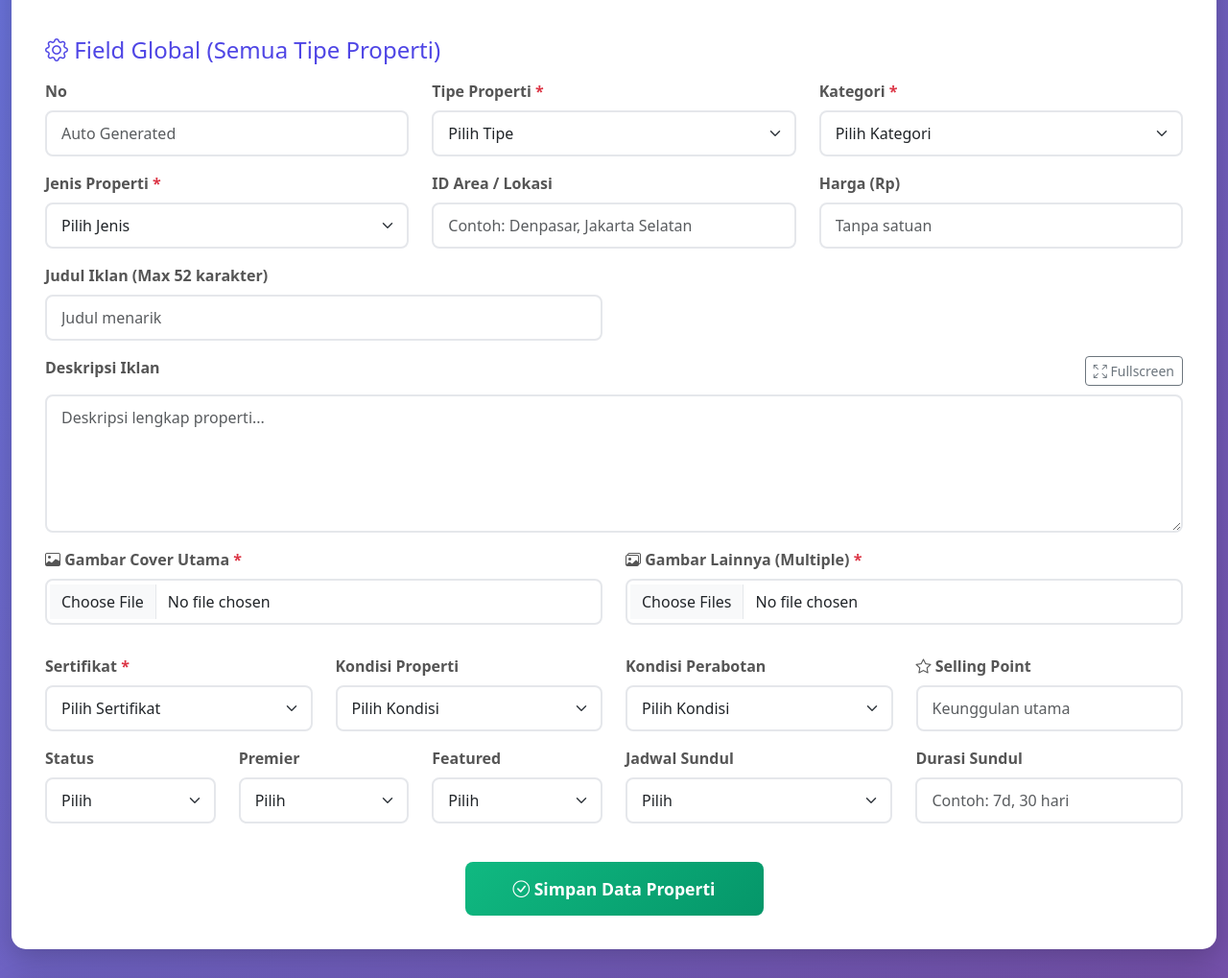
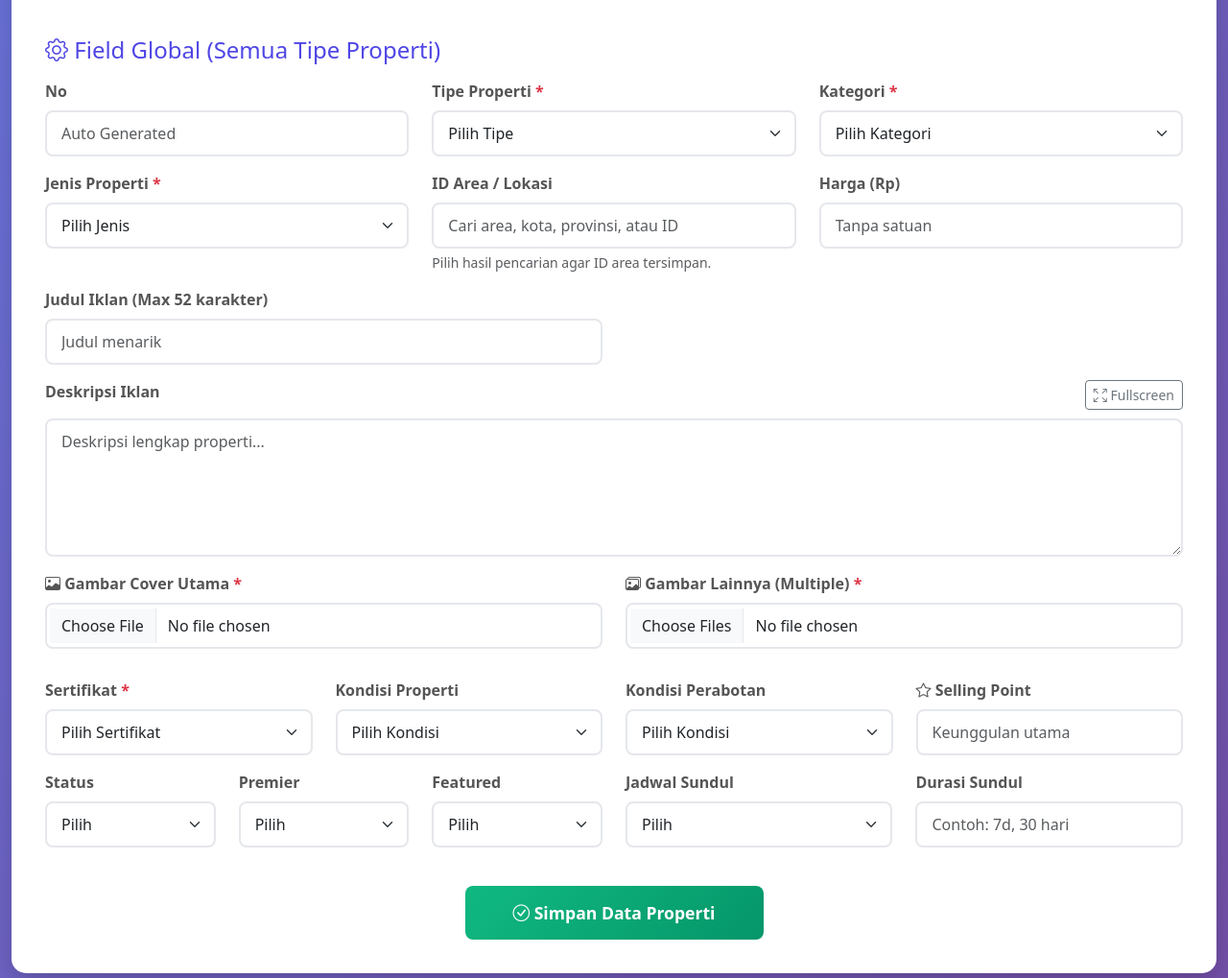
Before and after one commit to muhammadsampaga/bulk-upload-listing, a Flask app: page / in a window 1280 px wide. Shown: the part 810-1829 px from the top of the page at 96% size. Run offline with Flask 3, Linux system fonts and the light colour scheme; parts of the project's set-up code (start-up, migrations or seed data) failed here and were passed over; some libraries are stand-ins or nearby versions.

Commit message:
Add searchable canonical area IDs

```diff
--- a/app.py
+++ b/app.py
@@ -7,6 +7,7 @@ import zipfile
 import shutil
 import json
 import secrets
+import re
 from openai import OpenAI
 from datetime import datetime
 
@@ -41,9 +42,74 @@ app.jinja_env.filters['format_harga'] = format_harga
 
 UPLOAD_FOLDER = 'uploads'
 EXCEL_FILE = os.path.join(UPLOAD_FOLDER, 'mass_upload_template.xlsx')
+AREA_FILE = os.path.join(os.path.dirname(os.path.abspath(__file__)), 'data', 'areas.xlsx')
 ALLOWED_EXTENSIONS = {'png', 'jpg', 'jpeg', 'gif'}
 
 os.makedirs(UPLOAD_FOLDER, exist_ok=True)
+
+def normalize_area_text(value):
+    """Normalize user/AI location text for deterministic matching."""
+    return ' '.join(re.sub(r'[^\w]+', ' ', str(value or '').casefold()).split())
+
+def normalize_admin_text(value):
+    return re.sub(r'^(kota|kabupaten|kab|provinsi|prov)\s+', '', normalize_area_text(value))
+
+def normalize_area_id(value):
+    """Keep numeric Excel IDs stable (for example 449.0 -> 449)."""
+    text = str(value or '').strip()
+    return text[:-2] if text.endswith('.0') and text[:-2].isdigit() else text
+
+def load_areas():
+    """Load the canonical area catalog once at process startup."""
+    workbook = load_workbook(AREA_FILE, read_only=True, data_only=True)
+    worksheet = workbook.active
+    areas = []
+    for province, city, area_id, name in worksheet.iter_rows(min_row=2, values_only=True):
+        if area_id is None or not name:
+            continue
+        area = {
+            'id': normalize_area_id(area_id),
+            'name': str(name).strip(),
+            'city': str(city or '').strip(),
+            'province': str(province or '').strip(),
+        }
+        area['label'] = f"{area['name']}, {area['city']}, {area['province']} — ID {area['id']}"
+        area['_search'] = normalize_area_text(f"{area['id']} {area['name']} {area['city']} {area['province']}")
+        areas.append(area)
+    workbook.close()
+    return areas
+
+AREAS = load_areas()
+AREAS_BY_ID = {area['id']: area for area in AREAS}
+AREAS_BY_NAME = {}
+for area in AREAS:
+    AREAS_BY_NAME.setdefault(normalize_area_text(area['name']), []).append(area)
+
+def public_area(area):
+    return {key: area[key] for key in ('id', 'name', 'city', 'province', 'label')}
+
+def resolve_area(area_name='', city='', province=''):
+    """Resolve an ID or unique area/city/province combination without guessing."""
+    area_id = normalize_area_id(area_name)
+    if area_id in AREAS_BY_ID:
+        return AREAS_BY_ID[area_id]
+
+    parts = [part.strip() for part in str(area_name).split(',')]
+    normalized_name = normalize_area_text(parts[0])
+    city = city or (parts[1] if len(parts) > 1 else '')
+    province = province or (parts[2] if len(parts) > 2 else '')
+    candidates = list(AREAS_BY_NAME.get(normalized_name, ()))
+    for value, key in ((city, 'city'), (province, 'province')):
+        normalized_value = normalize_admin_text(value)
+        if normalized_value:
+            candidates = [area for area in candidates if normalize_admin_text(area[key]) == normalized_value]
+    return candidates[0] if len(candidates) == 1 else None
+
+def area_display(value):
+    area = AREAS_BY_ID.get(normalize_area_id(value))
+    return f"{area['name']}, {area['city']} (ID {area['id']})" if area else value
+
+app.jinja_env.filters['area_display'] = area_display
 
 def get_zip_filename():
     """Generate ZIP filename with human-readable timestamp: upl_{DD-MMM-YYYY_HH-MM-SS}"""
@@ -263,6 +329,7 @@ def generate_professional_listing(data, tipe_properti):
         context_parts = [f"Tipe Properti: {tipe_properti}"]
 
         # Add key specifications
+        area = AREAS_BY_ID.get(normalize_area_id(data.get('id_area', '')))
         specs = {
             'luas_tanah': data.get('luas_tanah', ''),
             'luas_bangunan': data.get('luas_bangunan', ''),
@@ -273,7 +340,7 @@ def generate_professional_listing(data, tipe_properti):
             'harga': data.get('harga', ''),
             'kategori': data.get('kategori', ''),
             'periode_sewa': data.get('periode_sewa', ''),
-            'id_area': data.get('id_area', ''),
+            'lokasi': area['label'] if area else '',
             'selling_point': data.get('selling_point', ''),
             'fasilitas_lingkungan': data.get('fasilitas_lingkungan', ''),
             'fasilitas_ruko': data.get('fasilitas_ruko', ''),
@@ -366,7 +433,9 @@ FIELD GLOBAL (Semua Tipe Properti):
 - tipe_properti: (rumah, apartemen, tanah, ruko, villa, kost, hotel, pabrik, gudang, perkantoran, ruang_usaha, gedung)
 - kategori: (dijual, disewa)
 - jenis_properti: (baru, second, aset_bank)
-- id_area: nama lokasi/area
+- location_area: nama area/kecamatan/kelurahan terkecil yang disebutkan, contoh "Renon"
+- location_city: nama kota/kabupaten, contoh "Denpasar"
+- location_province: nama provinsi, contoh "Bali"
 - harga: angka saja dalam rupiah (misal 5000000 untuk 5 juta)
 - periode_sewa: (per hari, per bulan, per tahun) - hanya jika kategori=disewa - TANPA UNDERSCORE
 - judul_iklan: max 52 karakter, menarik dan singkat, berisi info tipe + lokasi + harga
@@ -483,6 +552,15 @@ PENTING:
         )
 
         result = json.loads(response.choices[0].message.content)
+        area = resolve_area(
+            result.get('location_area', ''),
+            result.get('location_city', ''),
+            result.get('location_province', '')
+        )
+        result['id_area'] = area['id'] if area else ''
+        result['area'] = public_area(area) if area else None
+        if any(result.get(key) for key in ('location_area', 'location_city', 'location_province')) and not area:
+            result['area_warning'] = 'Lokasi AI belum cocok secara unik. Silakan pilih area dari hasil pencarian.'
         return result
     except Exception as e:
         error_msg = f"AI Parser Error: {str(e)}"
@@ -756,6 +834,23 @@ def index():
     data = read_excel_data()
     return render_template('index.html', data=data)
 
+@app.route('/areas/search')
+def search_areas():
+    query = request.args.get('q', '').strip()[:100]
+    normalized_query = normalize_area_text(query)
+    if len(normalized_query) < 2:
+        return jsonify([])
+
+    tokens = normalized_query.split()
+    matches = [area for area in AREAS if all(token in area['_search'] for token in tokens)]
+    matches.sort(key=lambda area: (
+        not normalize_area_text(area['name']).startswith(normalized_query),
+        not normalize_area_text(area['city']).startswith(normalized_query),
+        len(area['name']),
+        int(area['id']) if area['id'].isdigit() else area['id'],
+    ))
+    return jsonify([public_area(area) for area in matches[:20]])
+
 @app.route('/parse-description', methods=['POST'])
 def parse_description():
     try:
@@ -765,7 +860,7 @@ def parse_description():
 
         description = data.get('description', '')
 
-        if not description:
+        if not isinstance(description, str) or not description.strip():
             return jsonify({'error': 'Deskripsi tidak boleh kosong'}), 400
 
         parsed_data = parse_listing_with_ai(description)
@@ -802,6 +897,7 @@ def generate_listing():
 def submit():
     try:
         tipe_properti_raw = request.form.get('tipe_properti', '').strip()
+        id_area = normalize_area_id(request.form.get('id_area', ''))
 
         tipe_properti = validate_tipe_properti(tipe_properti_raw) if tipe_properti_raw else None
         if tipe_properti_raw and not validate_tipe_properti(tipe_properti_raw):
@@ -810,6 +906,10 @@ def submit():
 
         if not tipe_properti:
             flash('Tipe properti harus dipilih', 'danger')
+            return redirect(url_for('index'))
+
+        if id_area and id_area not in AREAS_BY_ID:
+            flash('ID area tidak valid. Silakan pilih area dari hasil pencarian.', 'danger')
             return redirect(url_for('index'))
 
         # Get next number for this specific property type
@@ -847,7 +947,7 @@ def submit():
             'tipe_properti': tipe_properti,
             'kategori': request.form.get('kategori', ''),
             'jenis_properti': request.form.get('jenis_properti', ''),
-            'id_area': request.form.get('id_area', ''),
+            'id_area': id_area,
             'harga': request.form.get('harga', ''),
             'periode_sewa': request.form.get('periode_sewa', ''),
             'judul_iklan': request.form.get('judul_iklan', ''),
@@ -912,6 +1012,8 @@ def load_data(tipe, no):
                 for key, value in item.items():
                     new_key = key.lower().replace(' ', '_')
                     result[new_key] = value
+                area = AREAS_BY_ID.get(normalize_area_id(result.get('id_area', '')))
+                result['area'] = public_area(area) if area else None
                 return jsonify(result)
 
         return jsonify({'error': f'Data tidak ditemukan untuk {tipe} nomor {no}'}), 404
@@ -924,6 +1026,7 @@ def update_data():
     try:
         tipe_properti_raw = request.form.get('tipe_properti', '').strip()
         no = request.form.get('no', '').strip()
+        id_area = normalize_area_id(request.form.get('id_area', ''))
 
         tipe_properti = validate_tipe_properti(tipe_properti_raw) if tipe_properti_raw else None
         if tipe_properti_raw and not validate_tipe_properti(tipe_properti_raw):
@@ -932,6 +1035,10 @@ def update_data():
 
         if not tipe_properti or not no:
             flash('Tipe properti dan nomor harus ada', 'danger')
+            return redirect(url_for('index'))
+
+        if id_area and id_area not in AREAS_BY_ID:
+            flash('ID area tidak valid. Silakan pilih area dari hasil pencarian.', 'danger')
             return redirect(url_for('index'))
 
         # Read current data to delete old row
@@ -943,7 +1050,7 @@ def update_data():
             'tipe_properti': tipe_properti,
             'kategori': request.form.get('kategori', ''),
             'jenis_properti': request.form.get('jenis_properti', ''),
-            'id_area': request.form.get('id_area', ''),
+            'id_area': id_area,
             'harga': request.form.get('harga', ''),
             'periode_sewa': request.form.get('periode_sewa', ''),
             'judul_iklan': request.form.get('judul_iklan', ''),
--- a/templates/index.html
+++ b/templates/index.html
@@ -331,6 +331,30 @@
             height: 2px;
             background: linear-gradient(90deg, transparent, var(--primary-color), transparent);
             margin: 30px 0;
+        }
+
+        .area-picker {
+            position: relative;
+        }
+
+        .area-results {
+            position: absolute;
+            z-index: 1050;
+            width: 100%;
+            max-height: 280px;
+            overflow-y: auto;
+            box-shadow: 0 10px 25px rgba(0,0,0,0.15);
+        }
+
+        .area-result {
+            text-align: left;
+            cursor: pointer;
+        }
+
+        .area-result.active,
+        .area-result:hover {
+            color: white;
+            background: var(--primary-color);
         }
     </style>
 </head>
@@ -444,9 +468,12 @@
                         </select>
                     </div>
 
-                    <div class="col-md-4 mb-3">
-                        <label for="id_area" class="form-label">ID Area / Lokasi</label>
-                        <input type="text" class="form-control" id="id_area" name="id_area" placeholder="Contoh: Denpasar, Jakarta Selatan">
+                    <div class="col-md-4 mb-3 area-picker">
+                        <label for="area_search" class="form-label">ID Area / Lokasi</label>
+                        <input type="search" class="form-control" id="area_search" placeholder="Cari area, kota, provinsi, atau ID" autocomplete="off" role="combobox" aria-autocomplete="list" aria-controls="area_results" aria-expanded="false">
+                        <input type="hidden" id="id_area" name="id_area">
+                        <div id="area_results" class="list-group area-results d-none" role="listbox"></div>
+                        <div class="form-text">Pilih hasil pencarian agar ID area tersimpan.</div>
                     </div>
 
                     <div class="col-md-4 mb-3">
@@ -639,7 +666,7 @@
                             </td>
                             <td>{{ item.get('kategori') or item.get('kategori', '') }}</td>
                             <td>{{ item.get('judul iklan') or item.get('judul_iklan', '') }}</td>
-                            <td>{{ item.get('id area') or item.get('id_area', '') }}</td>
+                            <td>{{ (item.get('id area') or item.get('id_area', ''))|area_display }}</td>
                             <td>
                                 {% set harga = item.get('harga') or item.get('harga', '') %}
                                 {% if harga %}
@@ -698,6 +725,86 @@
 
     <script src="https://cdn.jsdelivr.net/npm/bootstrap@5.3.0/dist/js/bootstrap.bundle.min.js"></script>
     <script>
+        const areaSearch = document.getElementById('area_search');
+        const areaId = document.getElementById('id_area');
+        const areaResults = document.getElementById('area_results');
+        let areaSearchTimer;
+        let areaSearchRequest;
+        let currentAreaResults = [];
+        let activeAreaIndex = -1;
+
+        function closeAreaResults() {
+            areaResults.classList.add('d-none');
+            areaSearch.setAttribute('aria-expanded', 'false');
+            activeAreaIndex = -1;
+        }
+
+        function selectArea(area) {
+            areaSearch.value = area ? area.label : '';
+            areaId.value = area ? area.id : '';
+            areaSearch.setCustomValidity('');
+            closeAreaResults();
+            checkAllFieldsStatus();
+        }
+
+        function showAreaResults(areas) {
+            currentAreaResults = areas;
+            activeAreaIndex = -1;
+            areaResults.replaceChildren(...areas.map((area, index) => {
+                const button = document.createElement('button');
+                button.type = 'button';
+                button.className = 'list-group-item list-group-item-action area-result';
+                button.setAttribute('role', 'option');
+                button.textContent = area.label;
+                button.addEventListener('mousedown', event => event.preventDefault());
+                button.addEventListener('click', () => selectArea(currentAreaResults[index]));
+                return button;
+            }));
+            areaResults.classList.toggle('d-none', !areas.length);
+            areaSearch.setAttribute('aria-expanded', String(Boolean(areas.length)));
+        }
+
+        areaSearch.addEventListener('input', () => {
+            areaId.value = '';
+            areaSearch.setCustomValidity('');
+            clearTimeout(areaSearchTimer);
+            areaSearchRequest?.abort();
+            const query = areaSearch.value.trim();
+            if (query.length < 2) {
+                closeAreaResults();
+                return;
+            }
+            areaSearchTimer = setTimeout(async () => {
+                areaSearchRequest = new AbortController();
+                try {
+                    const response = await fetch(`/areas/search?q=${encodeURIComponent(query)}`, { signal: areaSearchRequest.signal });
+                    if (!response.ok) throw new Error('Pencarian area gagal');
+                    showAreaResults(await response.json());
+                } catch (error) {
+                    if (error.name !== 'AbortError') closeAreaResults();
+                }
+            }, 180);
+        });
+
+        areaSearch.addEventListener('keydown', event => {
+            if (areaResults.classList.contains('d-none') || !currentAreaResults.length) return;
+            if (event.key === 'ArrowDown' || event.key === 'ArrowUp') {
+                event.preventDefault();
+                activeAreaIndex = (activeAreaIndex + (event.key === 'ArrowDown' ? 1 : -1) + currentAreaResults.length) % currentAreaResults.length;
+                areaResults.querySelectorAll('.area-result').forEach((item, index) => item.classList.toggle('active', index === activeAreaIndex));
+            } else if (event.key === 'Enter' && activeAreaIndex >= 0) {
+                event.preventDefault();
+                selectArea(currentAreaResults[activeAreaIndex]);
+            } else if (event.key === 'Escape') {
+                closeAreaResults();
+            }
+        });
+
+        areaSearch.addEventListener('blur', () => {
+            closeAreaResults();
+            areaSearch.setCustomValidity(areaSearch.value.trim() && !areaId.value ? 'Pilih lokasi dari hasil pencarian.' : '');
+        });
+
         // Define specific fields for each property type
         const propertyTypeFields = {
             rumah: {
@@ -929,7 +1036,6 @@
                     'tipe_properti': 'tipe_properti',
                     'kategori': 'kategori',
                     'jenis_properti': 'jenis_properti',
-                    'id_area': 'id_area',
                     'harga': 'harga',
                     'periode_sewa': 'periode_sewa',
                     'judul_iklan': 'judul_iklan',
@@ -961,6 +1067,13 @@
                     'fasilitas_ruang_usaha': 'fasilitas_ruang_usaha'
                 };
 
+                if (data.area) {
+                    selectArea(data.area);
+                } else {
+                    areaSearch.value = [data.location_area, data.location_city, data.location_province].filter(Boolean).join(', ');
+                    areaId.value = '';
+                }
+
                 for (const [aiField, formField] of Object.entries(fieldMapping)) {
                     if (data[aiField]) {
                         const element = document.getElementById(formField);
@@ -989,7 +1102,9 @@
                     }, 100);
                 }
 
-                alert('✅ Form berhasil diisi oleh AI! Silakan periksa dan edit jika diperlukan.');
+                alert(data.area_warning
+                    ? `✅ Form berhasil diisi oleh AI.\n\n⚠️ ${data.area_warning}`
+                    : '✅ Form berhasil diisi oleh AI! Silakan periksa dan edit jika diperlukan.');
 
                 document.querySelector('.form-section').scrollIntoView({ behavior: 'smooth' });
 
@@ -1141,8 +1256,16 @@
         }
 
         function fillFormWithData(data) {
+            if (data.area) {
+                selectArea(data.area);
+            } else {
+                areaSearch.value = data.id_area || '';
+                areaId.value = '';
+            }
+
             // Fill all form fields with data
             for (const [key, value] of Object.entries(data)) {
+                if (key === 'id_area' || key === 'area') continue;
                 const element = document.getElementById(key);
                 if (element) {
                     if (element.type === 'checkbox') {
@@ -1169,6 +1292,7 @@
                     let allFieldsFilled = true;
 
                     for (const [key, value] of Object.entries(data)) {
+                        if (key === 'id_area' || key === 'area') continue;
                         const element = document.getElementById(key);
                         if (element) {
                             // Check if field exists but is empty (needs filling)
@@ -1206,6 +1330,12 @@
             const sertifikat = document.getElementById('sertifikat').value;
             const gambar_cover = document.getElementById('gambar_cover').files.length;
             const gambar_lainnya = document.getElementById('gambar_lainnya').files.length;
+
+            if (areaSearch.value.trim() && !areaId.value) {
+                alert('❌ Pilih ID Area / Lokasi dari hasil pencarian.');
+                areaSearch.focus();
+                return;
+            }
 
             if (!jenis_properti) {
                 alert('❌ Jenis Properti adalah wajib diisi!');
```
Also changed, not shown: test_areas.py (added, +18 -0 lines), 2 other files.
